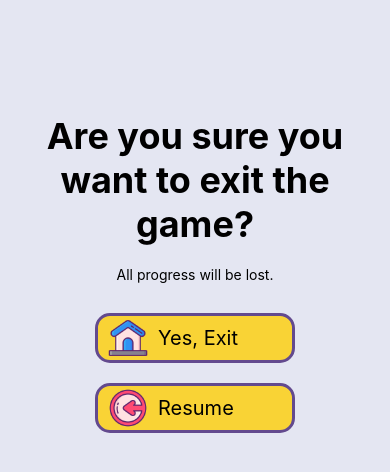
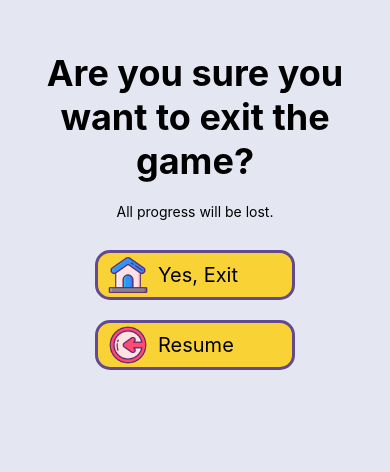
Before and after one commit to zoegoodwin/TicTacToeExtreme, a React Native app: screen /ResumeAndExit in a window 390 px wide. Shown: the part 144-616 px from the top of the page. Built offline with nearby package versions, Linux system fonts and the light colour scheme.

Commit message:
Moves styling from SafeAreaView to View

```diff
--- a/src/screens/Game.jsx
+++ b/src/screens/Game.jsx
@@ -75,10 +75,8 @@ const Game = ({navigation}) => {
       <SafeAreaView>
         <View>
           <Text style={styles.title}>Tic Tac Toe </Text>
-        </View>
+          <Text style={styles.status}>{status}</Text>
 
-        <View>
-          <Text style={styles.status}>{status}</Text>
           <GameBoard squares={current.squares} onPress={handleClick} />
         </View>
         <View style={styles.buttonMenu}>
--- a/src/screens/GameOver.jsx
+++ b/src/screens/GameOver.jsx
@@ -15,24 +15,22 @@ const GameOver = ({navigation, route}) => {
 
   return (
     <MainLayout>
-      <SafeAreaView style={styles.container}>
-        <View>
+      <SafeAreaView>
+        <View style={styles.container}>
           <Text style={styles.title}>Game Over!</Text>
           <Text style={styles.winText}>{message}</Text>
-        </View>
-
           <View style={styles.buttonMenu}>
             <IconButton
               title="New Game"
               iconName="newGame"
               onPress={() => navigation.navigate('Game')}
             />
-
             <IconButton
               title="Home"
               iconName="home"
               onPress={() => navigation.navigate('Home')}
             />
+          </View>
         </View>
       </SafeAreaView>
     </MainLayout>
@@ -41,8 +39,7 @@ const GameOver = ({navigation, route}) => {
 
 const styles = StyleSheet.create({
   container: {
-    flex: 1,
-    justifyContent: 'center',
+    marginVertical: '50%',
   },
   winText: {
     color: 'black',
--- a/src/screens/Instructions.jsx
+++ b/src/screens/Instructions.jsx
@@ -8,19 +8,15 @@ const Instructions = ({navigation}) => {
     <MainLayout>
       <SafeAreaView>
         <View>
-          <View>
           <Text style={styles.title}>How to Play</Text>
 
           <Text style={styles.sectionTitle}>Regular Game</Text>
-            <View>
+
           <Text style={styles.boldText}>Objective: </Text>
           <Text style={styles.descText}>
-                The goal is to get three of your symbols (either 'X' or 'O') in
-                a row, either horizontally, vertically, or diagonally.
+            The goal is to get three of your symbols (either 'X' or 'O') in a
+            row, either horizontally, vertically, or diagonally.
           </Text>
-            </View>
-
-            <View>
           <Text style={styles.boldText}>Game Play: </Text>
           <Text style={styles.descText}>
             Players take turns placing their symbol ('X' or 'O') in an empty
@@ -30,27 +26,23 @@ const Instructions = ({navigation}) => {
             The first player to get three of their symbols in a row wins.
           </Text>
           <Text style={styles.descText}>
-                If all the cells are filled and no player has three in a row,
-                the game is a tie.
+            If all the cells are filled and no player has three in a row, the
+            game is a tie.
           </Text>
-            </View>
 
           <Text style={styles.sectionTitle}>Timed</Text>
-            <View>
           <Text style={styles.descText}>
-                Follows the same rules as above, except each player only has a
-                set number of seconds to complete their turn.
+            Follows the same rules as above, except each player only has a set
+            number of seconds to complete their turn.
           </Text>
           <Text style={styles.descText}>
-                If a player does not take their turn within the time limit, the
-                game moves forward with the next player's turn.
+            If a player does not take their turn within the time limit, the game
+            moves forward with the next player's turn.
           </Text>
           <Text style={styles.descText}>
             The number of seconds per turn can be adjusted in the difficulty
             settings menu.
           </Text>
-            </View>
-          </View>
         </View>
         <View style={styles.buttonMenu}>
           <IconButton
--- a/src/screens/ResumeAndExit.jsx
+++ b/src/screens/ResumeAndExit.jsx
@@ -6,8 +6,8 @@ import MainLayout from '../layouts/MainLayout';
 const ResumeAndExit = ({navigation}) => {
   return (
     <MainLayout>
-      <SafeAreaView style={styles.container}>
-        <View style={styles.contentContainer}>
+      <SafeAreaView>
+        <View style={styles.container}>
           <Text style={styles.title}>
             Are you sure you want to exit the game?
           </Text>
@@ -30,12 +30,7 @@ const ResumeAndExit = ({navigation}) => {
 
 const styles = StyleSheet.create({
   container: {
-    flex: 1,
-    justifyContent: 'center',
-  },
-  contentContainer: {
-    marginHorizontal: 20,
-    alignItems: 'center',
+    marginVertical: '50%',
   },
   title: {
     fontSize: 36,
```
Lines whose indentation alone changed are shown as unchanged.
